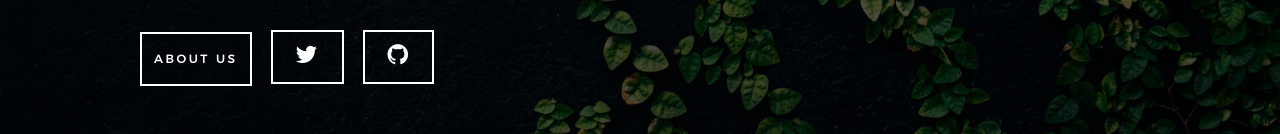
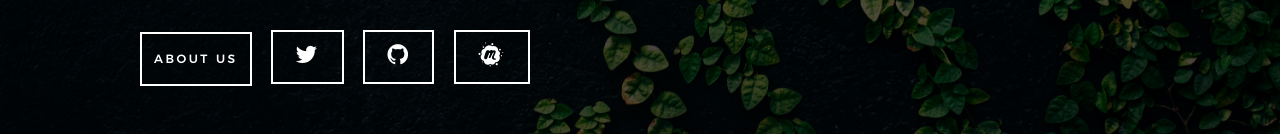
Before and after one commit to alljames/Web, a plain HTML site: page index.html in a window 1280 px wide. Shown: the part 595-729 px from the top of the page. Drawn offline with Linux system fonts and the light colour scheme; files whose address does not match are found by name.

Commit message:
Fixed head error

```diff
--- a/index.html
+++ b/index.html
@@ -88,6 +88,9 @@
                     </a>
                     <a href="https://github.com/cloudnativewales" target="_blank" class="btn btn--stroke">
                         <i class="fa fa-github fa-2x social-icon" aria-hidden="true"></i>
+                    </a>
+					<a href="https://www.meetup.com/Cloud-Native-Wales/" target="_blank" class="btn btn--stroke">
+                        <i class="fa fa-meetup fa-2x social-icon" aria-hidden="true"></i>
                     </a>
                 </div>
             </div>
```
